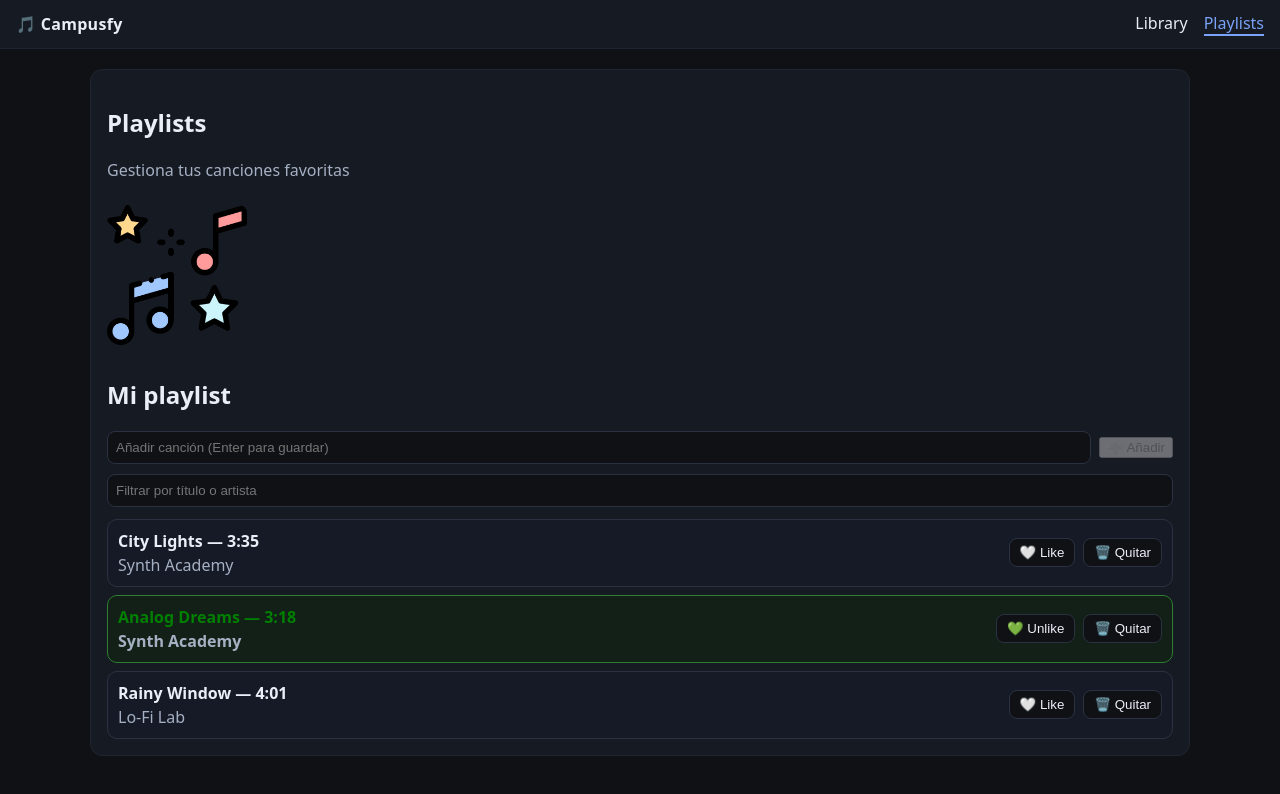
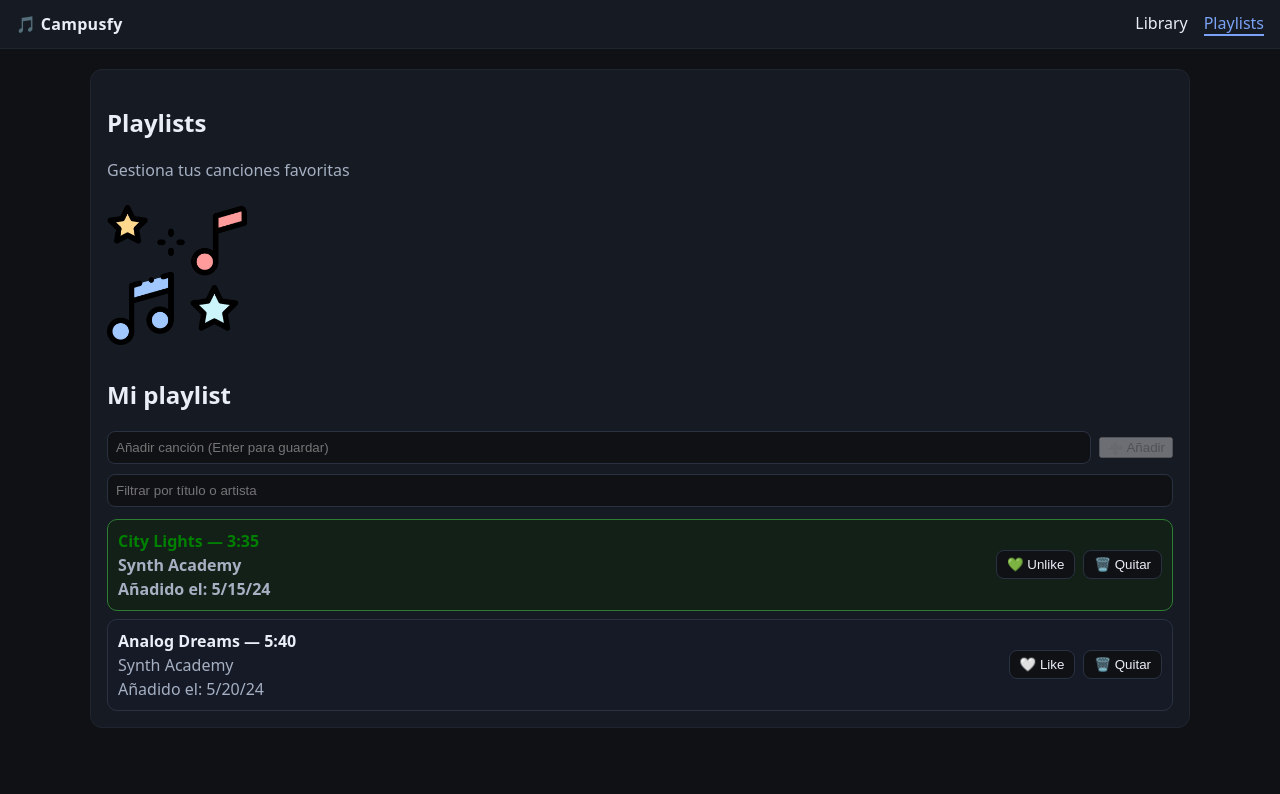
Before and after one commit to AlbaBer15/campusfy, an Angular app: page /playlists in a window 1280 px wide. Shown: the top 794 px of the page. Built offline with nearby package versions, Linux system fonts and the light colour scheme.

Commit message:
Aplica pipes titlecase, duration y date en listado canciones

```diff
--- a/src/app/features/playlists/playlists-home/playlists-home.html
+++ b/src/app/features/playlists/playlists-home/playlists-home.html
@@ -45,8 +45,11 @@
 >
 
     <div class="meta">
-<strong>{{ t.title }} — {{ t.durationSec | duration }}</strong>
-      <span class="muted">{{ t.artist }}</span>
+<strong>{{ t.title | titlecase }} — {{ t.duration | duration }}</strong>
+<span class="muted">{{ t.artist }}</span>
+<span class="muted">Añadido el: {{ t.added | date:'shortDate' }}</span>
+
+
     </div>
 
     <div class="actions">
--- a/src/app/features/playlists/playlists-home/playlists-home.ts
+++ b/src/app/features/playlists/playlists-home/playlists-home.ts
@@ -2,11 +2,12 @@ import { Component } from '@angular/core';
 import { FormsModule } from '@angular/forms';
 import { NgFor, NgIf, NgClass } from '@angular/common';
 import { DurationPipe } from '../../../shared/pipes/duration-pipe';
+import { TitleCasePipe, DatePipe } from '@angular/common';
 
 @Component({
   selector: 'app-playlists-home',
   standalone: true,
-  imports: [FormsModule, NgFor, NgIf, NgClass, DurationPipe],
+  imports: [FormsModule, NgFor, NgIf, NgClass, DurationPipe, TitleCasePipe, DatePipe],
   templateUrl: './playlists-home.html',
   styleUrl: './playlists-home.css'
 })
@@ -18,16 +19,24 @@ export class PlaylistsHome {
   newTrack = '';
   filter = '';
 
-  tracks = [
-    { title: 'City Lights', artist: 'Synth Academy', durationSec: 215, liked: false },
-    { title: 'Analog Dreams', artist: 'Synth Academy', durationSec: 198, liked: true },
-    { title: 'Rainy Window', artist: 'Lo-Fi Lab', durationSec: 241, liked: false }
-  ];
+ tracks = [
+  { id: 1, title: 'city lights', artist: 'Synth Academy', duration: 215, liked: true, added: new Date(2024, 4, 15) },
+  { id: 2, title: 'analog dreams', artist: 'Synth Academy', duration: 340, liked: false, added: new Date(2024, 4, 20) }
+];
+
 
   addTrack() {
     const t = this.newTrack.trim();
     if (!t) return;
-    this.tracks.push({ title: t, artist: 'Unknown', durationSec: 180, liked: false });
+   this.tracks.push({
+  id: this.tracks.length + 1,
+  title: t,
+  artist: 'Unknown',
+  duration: 180,
+  liked: false,
+  added: new Date()
+});
+
     this.newTrack = '';
   }
 
@@ -43,7 +52,8 @@ export class PlaylistsHome {
     this.tracks.splice(index, 1);
   }
 
-  trackByFn(index: number, track: any): number {
-    return index;
-  }
+trackByFn(index: number, track: any): number {
+  return track.id;
 }
+
+}
```
